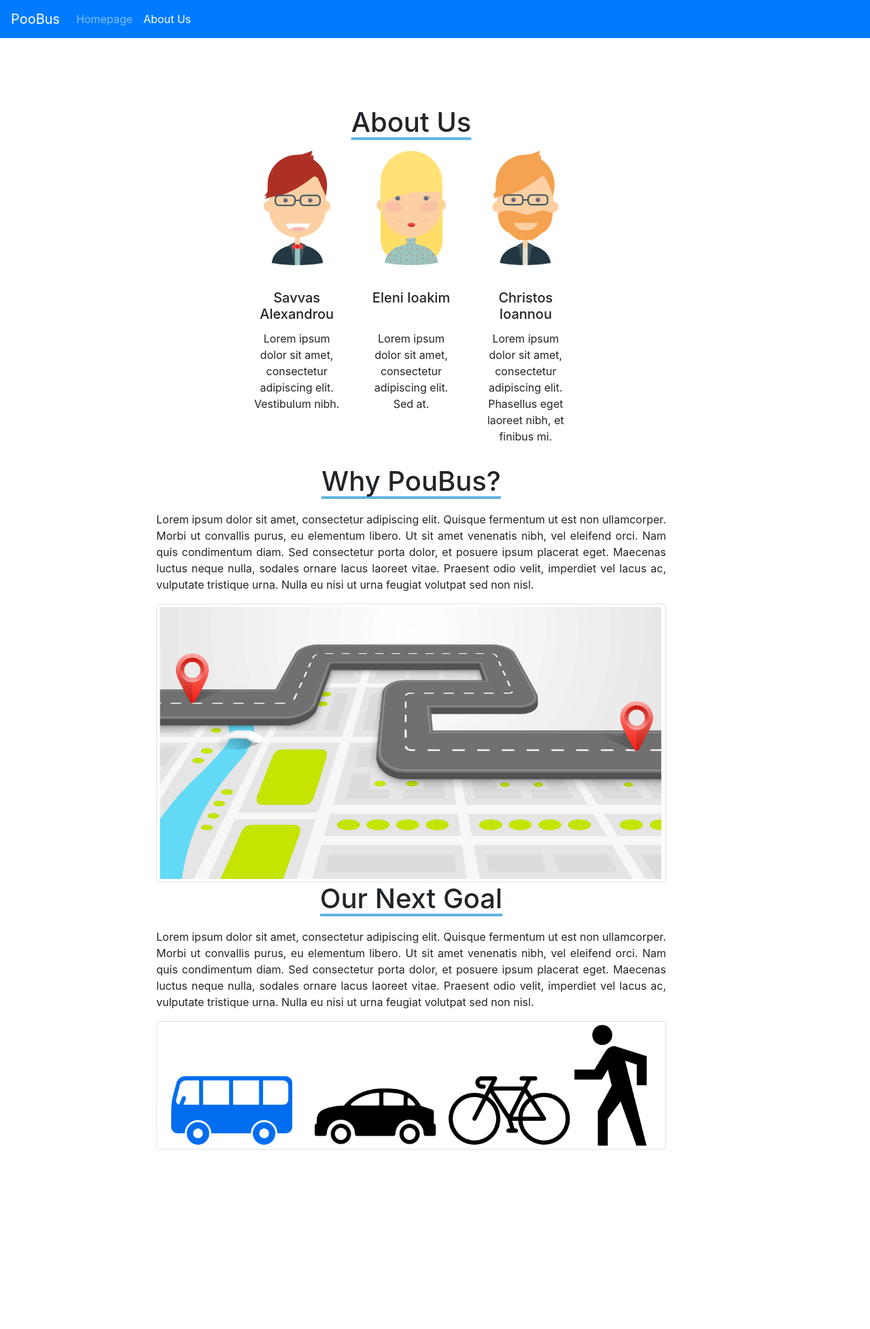
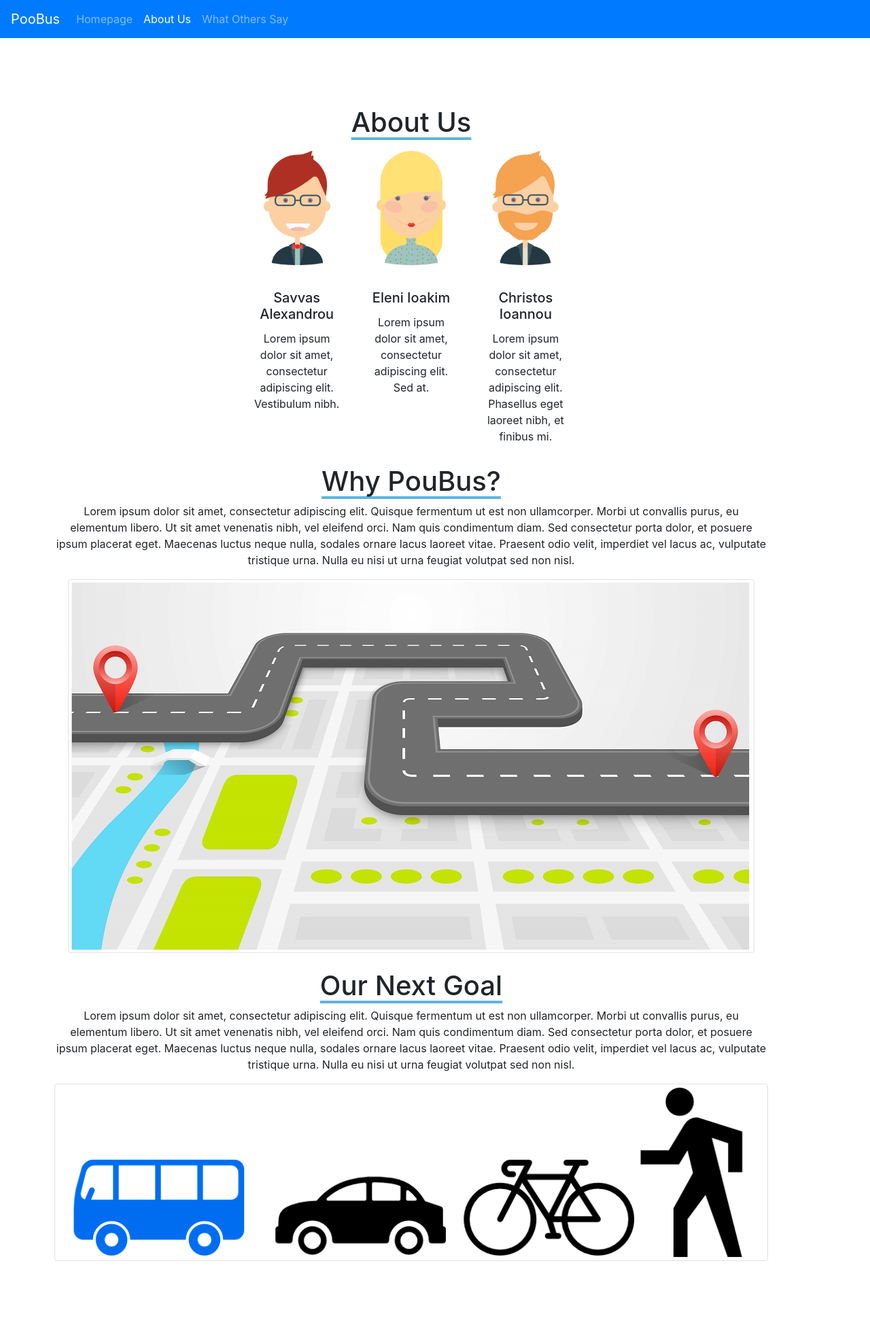
Before and after one commit to PooBusCy/TheRightNameIsPouBusDotCom, a Symfony app: template templates/pou_na_paw/aboutus.html.twig in a window 1280 px wide. Shown: the whole page at 68% size. Before the commit the page ends 1691 px from the top, so only its background shows below. Run offline with Twig, Linux system fonts and the light colour scheme; the template is opened without the code that fills it, so the values that code supplies are empty; some libraries are stand-ins or nearby versions.

Commit message:
update 08/09/2018 02:57
Front end fixes

```diff
--- a/public/css/aboutus.css
+++ b/public/css/aboutus.css
@@ -19,10 +19,3 @@ div.container-fluid{
 .card{
     border: none;
 }
-
-div.why-poubus{
-    text-align: justify;
-    margin-top: 20px;
-    margin-right: 150px;
-    margin-left: 150px;
-}
--- a/templates/base.html.twig
+++ b/templates/base.html.twig
@@ -24,23 +24,6 @@
   </head>
   <body>
 
-  <nav class="navbar navbar-expand-sm bg-primary navbar-dark">
-    <ul class="navbar-nav">
-      <div class="navbar-header">
-        <a class="navbar-brand" href="{{ app.request.getBaseURL() }}/">PooBus</a>
-      </div>
-      <li class="nav-item">
-        <a class="nav-link" href="{{ app.request.getBaseURL() }}/">Homepage</a>
-      </li>
-      <li class="nav-item active">
-        <a class="nav-link" href="{{ app.request.getBaseURL() }}/about-us">About Us</a>
-      </li>
-      {#<li class="nav-item">#}
-        {#<a class="nav-link" href="{{ app.request.getBaseURL() }}/what-others-say">What Others Say</a>#}
-      {#</li>#}
-    </ul>
-  </nav>
-
   {% block body %}{% endblock %}
   {% block javascripts %}{% endblock %}
   </body>
--- a/templates/pou_na_paw/aboutus.html.twig
+++ b/templates/pou_na_paw/aboutus.html.twig
@@ -6,6 +6,22 @@
 
 {% block body %}
 
+    <nav class="navbar navbar-expand-sm bg-primary navbar-dark">
+        <ul class="navbar-nav">
+            <div class="navbar-header">
+                <a class="navbar-brand" href="{{ app.request.getBaseURL() }}/">PooBus</a>
+            </div>
+            <li class="nav-item">
+                <a class="nav-link" href="{{ app.request.getBaseURL() }}/">Homepage</a>
+            </li>
+            <li class="nav-item active">
+                <a class="nav-link" href="{{ app.request.getBaseURL() }}/about-us">About Us</a>
+            </li>
+            <li class="nav-item">
+                <a class="nav-link" href="{{ app.request.getBaseURL() }}/reviews">What Others Say</a>
+            </li>
+        </ul>
+    </nav>
 
     <div class="about-us">
         <h1 class="headline">About Us</h1>
@@ -26,7 +42,7 @@
                         <img class="card-img-top" src="/images/girl.png" alt="Card image cap">
                     </div>
                     <div class="card-body">
-                        <h5 class="card-title">Eleni Ioakim</h5></br>
+                        <h5 class="card-title">Eleni Ioakim</h5>
                         <p class="card-text">Lorem ipsum dolor sit amet, consectetur adipiscing elit. Sed at.</p>
                     </div>
                 </div>
@@ -46,13 +62,17 @@
         <h1 class="headline">Why PouBus?</h1>
         <div class="why-poubus">
             <p>Lorem ipsum dolor sit amet, consectetur adipiscing elit. Quisque fermentum ut est non ullamcorper. Morbi ut convallis purus, eu elementum libero. Ut sit amet venenatis nibh, vel eleifend orci. Nam quis condimentum diam. Sed consectetur porta dolor, et posuere ipsum placerat eget. Maecenas luctus neque nulla, sodales ornare lacus laoreet vitae. Praesent odio velit, imperdiet vel lacus ac, vulputate tristique urna. Nulla eu nisi ut urna feugiat volutpat sed non nisl.</p>
-            <img src="images/shutterstock_245281558.jpg" class="img-thumbnail" alt="Cinque Terre">
+            <div class="why-poubus">
+                <img src="images/shutterstock_245281558.jpg" style="display: inline-block;" class="img-thumbnail" alt="Cinque Terre"></div>
 
         </div>
+
+        <br>
         <h1 class="headline">Our Next Goal</h1>
         <div class="why-poubus">
             <p>Lorem ipsum dolor sit amet, consectetur adipiscing elit. Quisque fermentum ut est non ullamcorper. Morbi ut convallis purus, eu elementum libero. Ut sit amet venenatis nibh, vel eleifend orci. Nam quis condimentum diam. Sed consectetur porta dolor, et posuere ipsum placerat eget. Maecenas luctus neque nulla, sodales ornare lacus laoreet vitae. Praesent odio velit, imperdiet vel lacus ac, vulputate tristique urna. Nulla eu nisi ut urna feugiat volutpat sed non nisl.</p>
-            <img src="images/nextstep.png" class="img-thumbnail" alt="Cinque Terre">
+            <div class="why-poubus">
+                <img src="images/nextstep.png"  class = "img-thumbnail" alt="Cinque Terre">   </div>
         </div>
     </div>
 
```
Also changed, not shown: src/Controller/PouNaPawController.php (+8 -0 lines), templates/pou_na_paw/index.html.twig (+17 -0 lines), public/images/shutterstock_245281558.jpg.
